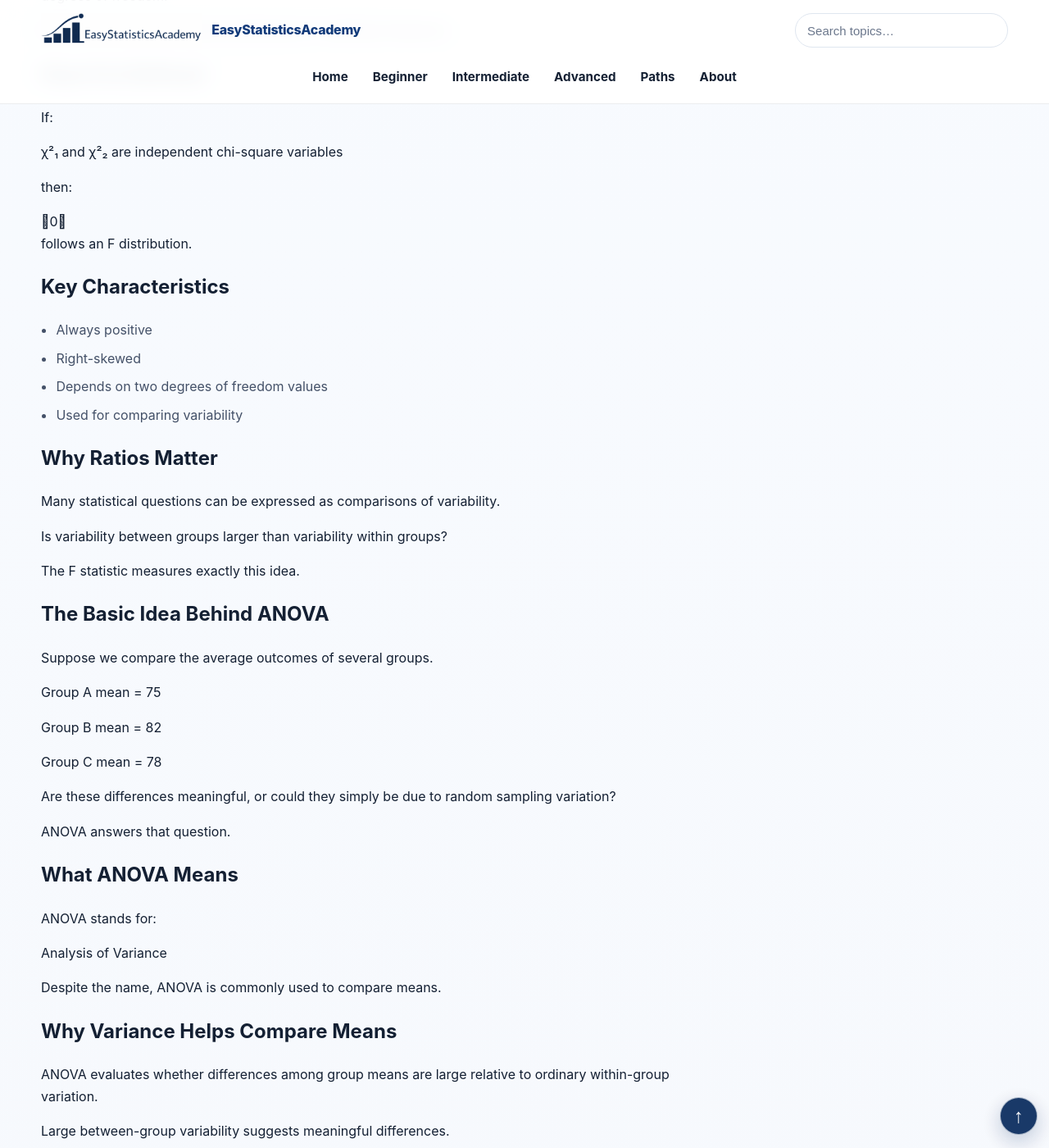
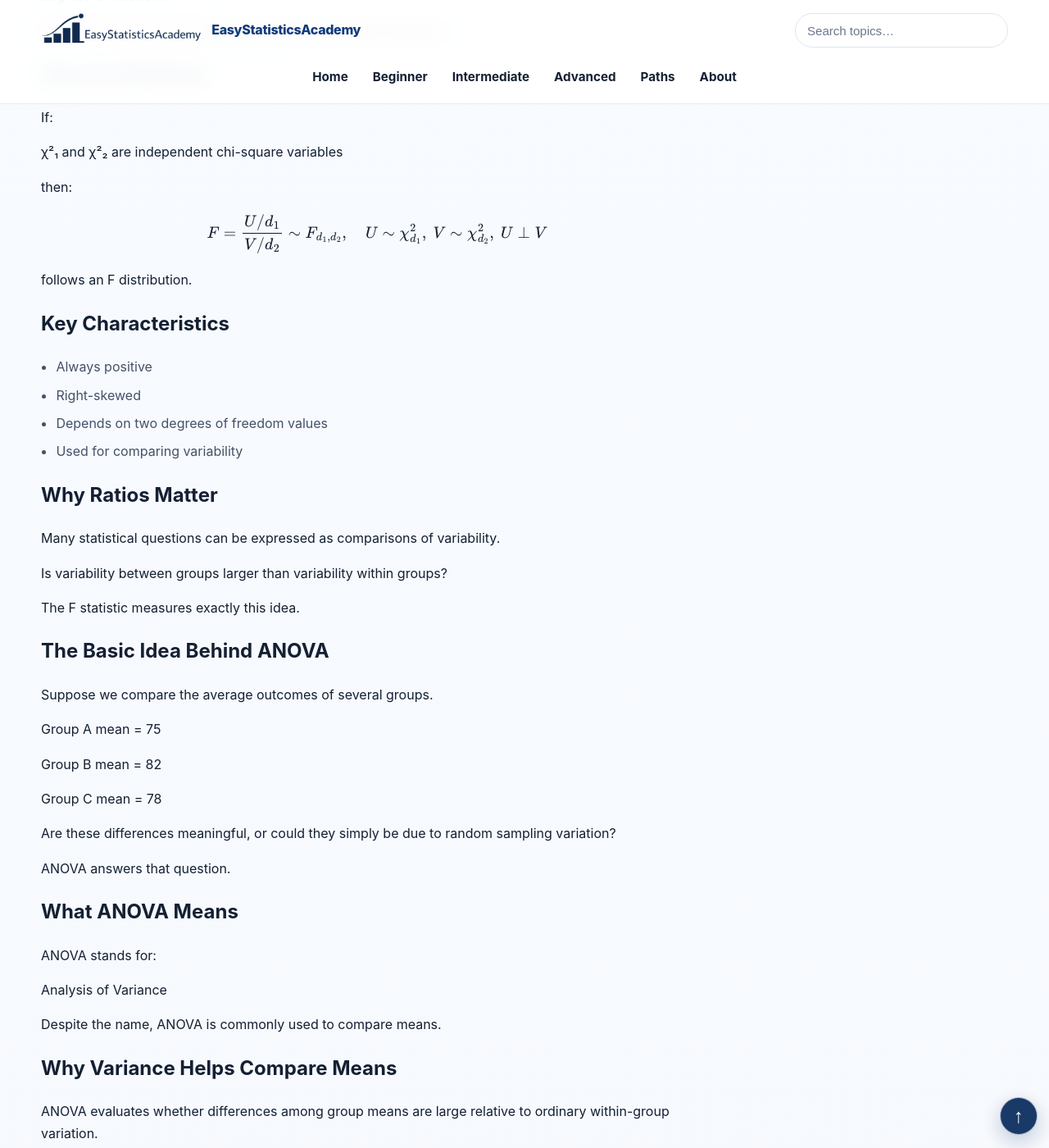
Before and after one commit to ammar-homaida-statistics/easystatisticsacademy, a Jekyll site: the page built from probability/sampling-distributions/f-distribution-and-anova-preview/index.md, in a window 1280 px wide and 1400 px high, scrolled down 1054 px. Shown: the whole window at 82% size. Built offline with Jekyll 4.4.1, drawn with Linux system fonts in a browser that asks for light colours; some of the changed text lies outside the part shown.

Commit message:
Restore 2 statistical expressions in f-distribution-and-anova-preview

```diff
--- a/probability/sampling-distributions/f-distribution-and-anova-preview/index.md
+++ b/probability/sampling-distributions/f-distribution-and-anova-preview/index.md
@@ -133,7 +133,11 @@
       then:
     </p>
 
-    0
+
+    \[
+    F=\frac{U/d_1}{V/d_2}\sim F_{d_1,d_2},\quad U\sim\chi^2_{d_1},\ V\sim\chi^2_{d_2},\ U\perp V
+    \]
+
 
     <p>
       follows an F distribution.
@@ -241,7 +245,11 @@
       Conceptually:
     </p>
 
-    1
+
+    \[
+    F=\frac{\operatorname{MS}_{\text{between}}}{\operatorname{MS}_{\text{within}}}
+    \]
+
 
     <p>
       Large F values indicate stronger evidence that group means differ.
```
